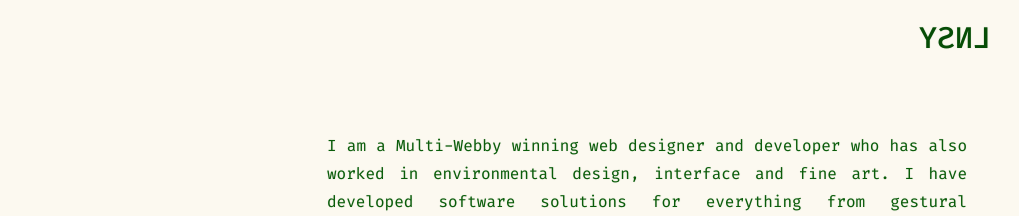
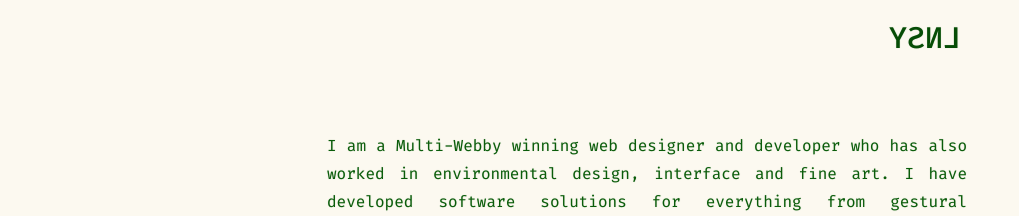
Before and after one commit to lnsy-dev/lnsy-dev.github.io, a Jekyll site: the page built from index.md, in a window 1280 px wide. Shown: the top 216 px of the page, without its empty margins (129-1148 px from the left). Built offline with Jekyll 4.4.1, drawn with Linux system fonts in a browser that asks for light colours; nearby versions of some CDN libraries; some web fonts are replaced; a script that is not in the unit is left out.

Commit message:
updated styles

```diff
--- a/_layouts/home.html
+++ b/_layouts/home.html
@@ -12,7 +12,7 @@ layout: default
   {% endif %}
 
   <p> I am available for contract work, remote or on-site in Los Angeles. </p>
-  <p style="text-align: center;"><a href="https://calendly.com/lindsey-mysse"><button>Set up a meeting today!</button></a> </p>
+  <p style="text-align: center;"><a href="https://calendly.com/lindsey-mysse" target="_blank"><button>Set up a meeting today!</button></a> </p>
   </article>
 </header>
 
--- a/assets/custom.css
+++ b/assets/custom.css
@@ -1,6 +1,5 @@
 /* Custom Theme Implementation */
-@import url('https://fonts.googleapis.com/css2?family=Fira+Code:wght@300..700&display=swap');
-
+@import url('https://fonts.googleapis.com/css2?family=Fira+Code:wght@300..700&family=Fira+Sans+Condensed:wght@400;600&display=swap');
 
 
 
@@ -37,6 +36,7 @@
   --font-text-theme: "Fira Code";
   --font-interface-theme: "Fira Code";
   --font-monospace-theme: "Fira Code";
+  --font-logo-theme: "Fira Sans Condensed";
   --line-height-normal: 1.75;
   --p-spacing: 2.25rem;
   --list-marker-color: #377c43;
@@ -94,7 +94,7 @@ main ul li {
   left: 0px;
   top:0px;
   display: block;
-  font-weight: bolder;
+  padding-left: 1em;
 }
 
 
```
